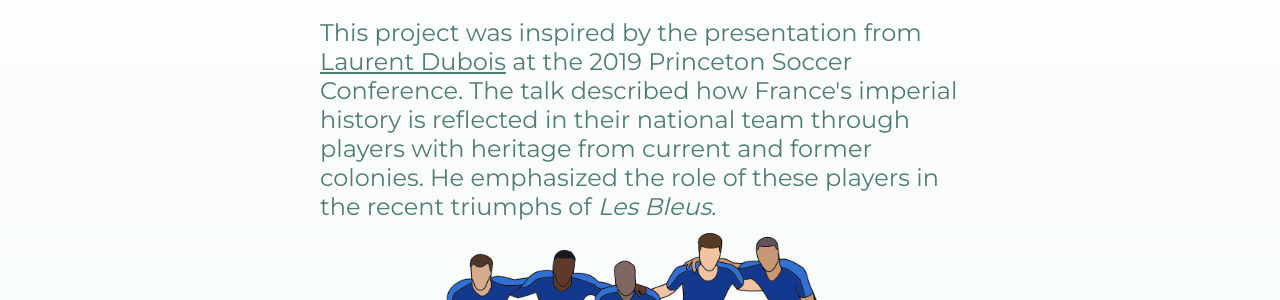
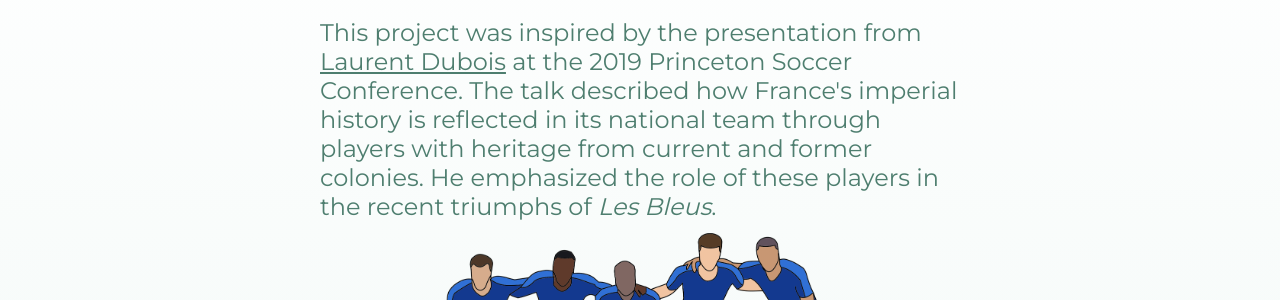
Before and after one commit to ttmenezes/National-Team-Mapper, a Flask app: page / in a window 1280 px wide. Shown: the part 955-1255 px from the top of the page. Run offline with Flask 2, Linux system fonts and the light colour scheme; data comes from the database, SQL or seed files in the repository; some libraries are stand-ins or nearby versions.

Commit message:
changed description

```diff
--- a/templates/index.html
+++ b/templates/index.html
@@ -75,7 +75,7 @@
         This project was inspired by the presentation from
         <a target="_blank" href="https://romancestudies.duke.edu/people/profile/laurent-dubois">Laurent Dubois</a> at
         the 2019 Princeton Soccer Conference. The talk described how France's
-        imperial history is reflected in their national team through players with heritage from
+        imperial history is reflected in its national team through players with heritage from
         current and former colonies. He emphasized the role of these players in
         the recent triumphs of <i>Les Bleus</i>.
       </p>
```
